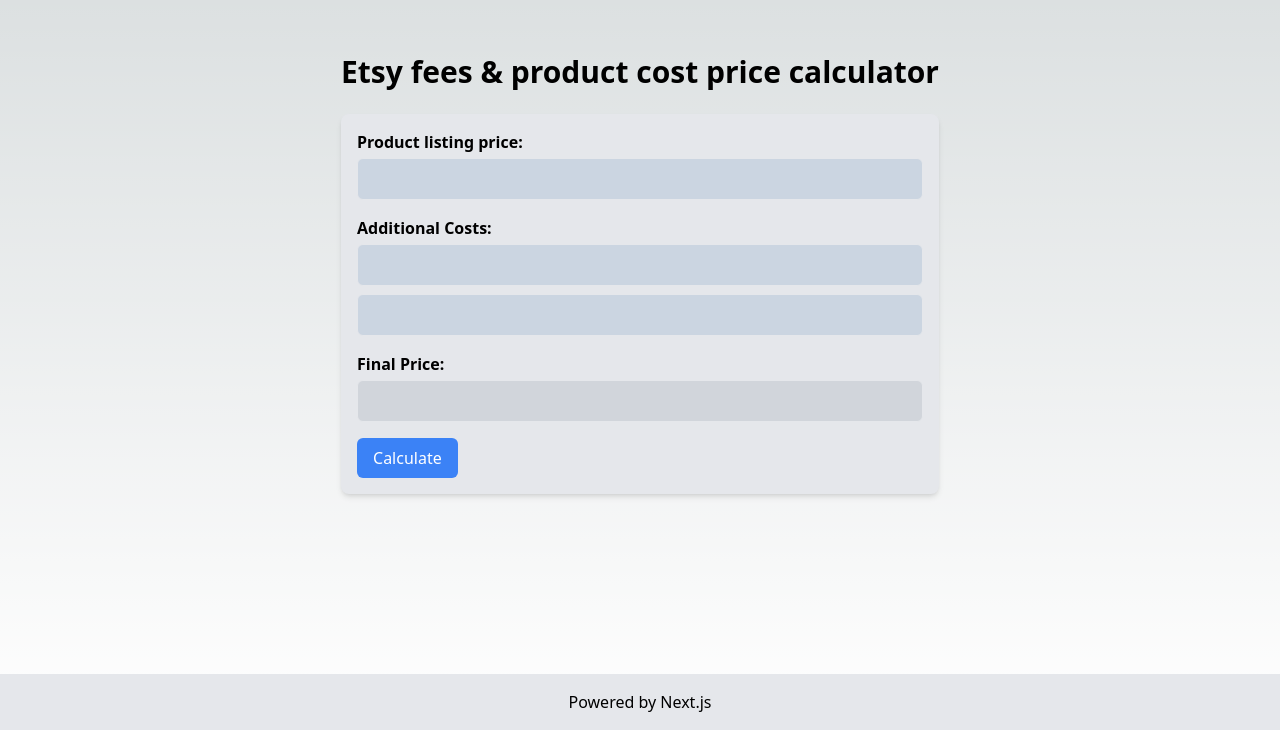
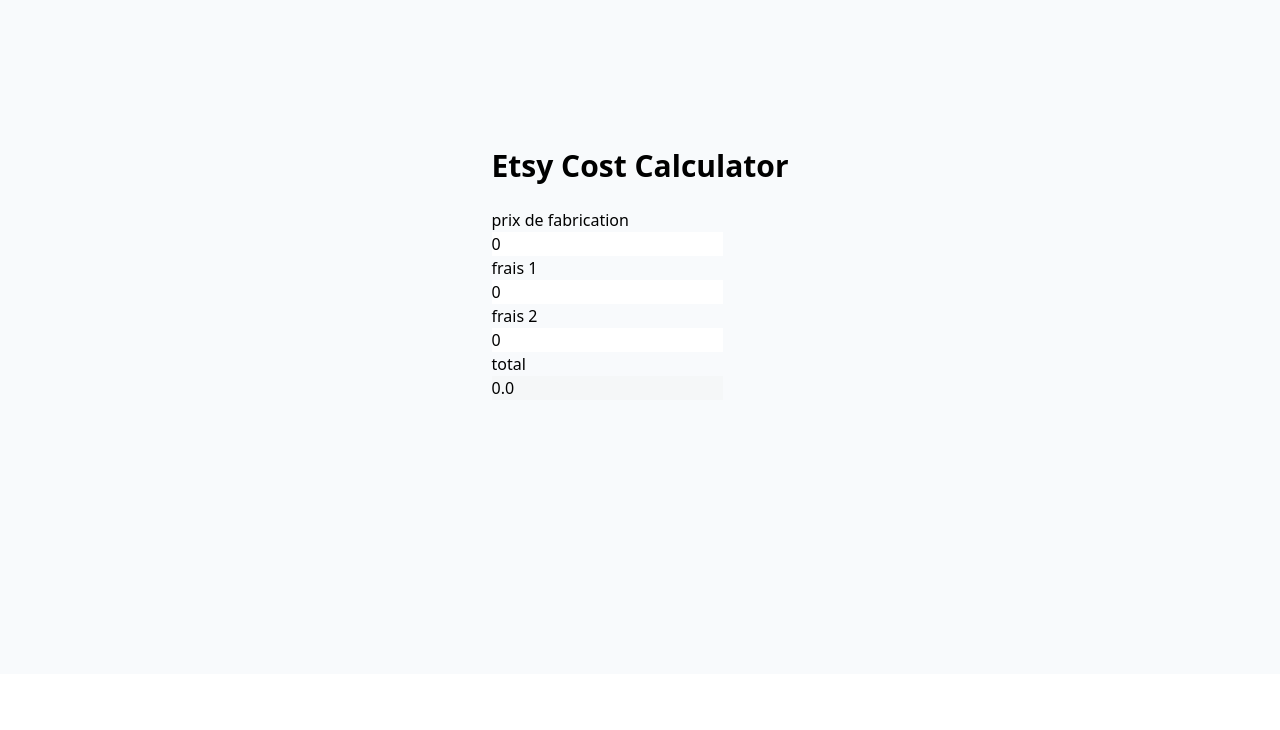
Before and after one commit to yaberkane05/etsycostcalculator, a Next.js app: page / in a window 1280 px wide. Shown: the part 126-856 px from the top of the page. After the commit the page ends 800 px from the top, so only its background shows below. Built offline with nearby package versions, Linux system fonts and the light colour scheme.

Commit message:
new calculator

```diff
--- a/src/components/calculator.tsx
+++ b/src/components/calculator.tsx
@@ -1,78 +1,38 @@
-import React from 'react';
-import { useForm } from 'react-hook-form';
+import { useState } from 'react';
 
 const Calculator = () => {
-  const { register, handleSubmit, setValue, watch, formState } = useForm({
-    mode: 'onChange'
-  });
 
-  const onSubmit = (data: any) => {
-    console.log(data);
-  };
+	const initialValues = {
+		initialPrice: 0,
+		fee1: 0,
+		fee2: 0,
+		total: 0
+	};
 
-  // Function to calculate the final price based on the price and additional costs
-  const calculateFinalPrice = (price: string, additionalCosts: string[]) => {
-    let total = parseFloat(price);
-    additionalCosts.forEach((cost) => {
-      total += parseFloat(cost);
-    });
-    return total.toFixed(2);
-  };
+	const [state, setState] = useState(initialValues);
 
-  // Watch the additional costs to automatically update the final price
-  const additionalCosts = watch('additionalCosts', []);
+	const handleInputChange = (e: any) => {
+		const { name, value } = e.target;
+		const floatValue = !isNaN(parseFloat(value)) ? parseFloat(value): 0;
+		const newState = {
+			...state,
+			[name]: floatValue,
+		};
+		setState(newState);
+	};
 
-  React.useEffect(() => {
-    setValue('finalPrice', calculateFinalPrice(watch('price'), additionalCosts));
-  }, [additionalCosts]);
-
-  return (
-    <form onSubmit={handleSubmit(onSubmit)} className="p-4 bg-gray-200 rounded-lg shadow-md">
-      <div className="mb-4">
-        <label htmlFor="price" className="block mb-1 font-semibold">
-          Product listing price:
-        </label>
-        <input
-          type="number"
-          {...register('price', { required: true, min: 0 })}
-          className="w-full px-3 py-2 border rounded-md bg-slate-300"
-        />
-      </div>
-
-      <div className="mb-4">
-        <label htmlFor="additionalCosts" className="block mb-1 font-semibold">
-          Additional Costs:
-        </label>
-        <input
-          type="number"
-          {...register('additionalCosts[0]')}
-          className="w-full px-3 py-2 border rounded-md bg-slate-300"
-        />
-        <input
-          type="number"
-          {...register('additionalCosts[1]')}
-          className="w-full mt-2 px-3 py-2 border rounded-md bg-slate-300"
-        />
-        {/* You can add more input fields for additional costs as needed */}
-      </div>
-
-      <div className="mb-4">
-        <label htmlFor="finalPrice" className="block mb-1 font-semibold">
-          Final Price:
-        </label>
-        <input
-          type="number"
-          {...register('finalPrice')}
-          disabled
-          className="w-full px-3 py-2 border rounded-md bg-gray-300"
-        />
-      </div>
-
-      <button type="submit" disabled={!formState.isValid} className="px-4 py-2 bg-blue-500 text-white rounded-md">
-        Calculate
-      </button>
-    </form>
-  );
+	return (
+		<form>
+			<p>prix de fabrication</p>
+			<input name='initialPrice' onChange={handleInputChange} type="number" min={0} step={0.01} defaultValue={state.initialPrice}></input>
+			<p>frais 1</p>
+			<input name='fee1' onChange={handleInputChange} type="number" min={0} step={0.01} defaultValue={state.fee1}></input>
+			<p>frais 2</p>
+			<input name='fee2' onChange={handleInputChange} type="number" min={0} step={0.01} defaultValue={state.fee2}></input>
+			<p>total</p>
+			<input name='total' type="number" min={0} value={(state.initialPrice + state.fee1 + state.fee2).toPrecision(2)} disabled></input>
+		</form>
+	);
 };
 
 export default Calculator;
--- a/src/pages/index.tsx
+++ b/src/pages/index.tsx
@@ -5,19 +5,15 @@
   return (
     <div>
       <Head>
-        <title>Etsy fees & product cost price calculator</title>
+        <title>EtsyCostCalculator</title>
       </Head>
 
-      <main className="min-h-screen flex items-center justify-center">
+      <main className="min-h-screen flex items-center justify-center bg-slate-50">
         <div>
-          <h1 className="text-3xl font-semibold mb-6">Etsy fees & product cost price calculator</h1>
+          <h1 className="text-3xl font-semibold mb-6">Etsy Cost Calculator</h1>
           <Calculator />
         </div>
       </main>
-
-      <footer className="text-center py-4 bg-gray-200">
-        <p>Powered by Next.js</p>
-      </footer>
     </div>
   );
 };
--- a/src/styles/globals.css
+++ b/src/styles/globals.css
@@ -1,27 +1,3 @@
 @tailwind base;
 @tailwind components;
 @tailwind utilities;
-
-:root {
-  --foreground-rgb: 0, 0, 0;
-  --background-start-rgb: 214, 219, 220;
-  --background-end-rgb: 255, 255, 255;
-}
-
-@media (prefers-color-scheme: dark) {
-  :root {
-    --foreground-rgb: 255, 255, 255;
-    --background-start-rgb: 0, 0, 0;
-    --background-end-rgb: 0, 0, 0;
-  }
-}
-
-body {
-  color: rgb(var(--foreground-rgb));
-  background: linear-gradient(
-      to bottom,
-      transparent,
-      rgb(var(--background-end-rgb))
-    )
-    rgb(var(--background-start-rgb));
-}
--- a/tailwind.config.js
+++ b/tailwind.config.js
@@ -1,18 +1,15 @@
 /** @type {import('tailwindcss').Config} */
 module.exports = {
   content: [
-    './src/pages/**/*.{js,ts,jsx,tsx,mdx}',
-    './src/components/**/*.{js,ts,jsx,tsx,mdx}',
-    './src/app/**/*.{js,ts,jsx,tsx,mdx}',
+    "./app/**/*.{js,ts,jsx,tsx,mdx}",
+    "./pages/**/*.{js,ts,jsx,tsx,mdx}",
+    "./components/**/*.{js,ts,jsx,tsx,mdx}",
+
+    // Or if using `src` directory:
+    "./src/**/*.{js,ts,jsx,tsx,mdx}",
   ],
   theme: {
-    extend: {
-      backgroundImage: {
-        'gradient-radial': 'radial-gradient(var(--tw-gradient-stops))',
-        'gradient-conic':
-          'conic-gradient(from 180deg at 50% 50%, var(--tw-gradient-stops))',
-      },
-    },
+    extend: {},
   },
   plugins: [],
 }
```
Also changed, not shown: 1 other file (tests, documents, lock files or other folders).
